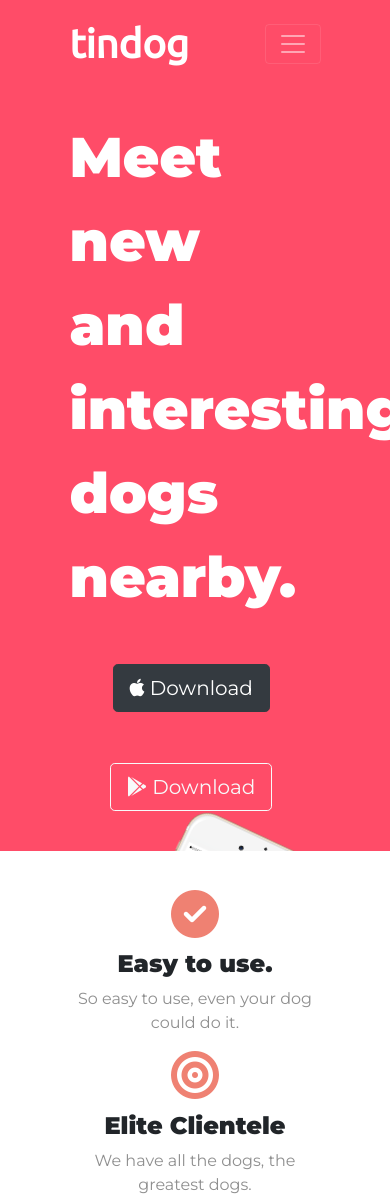
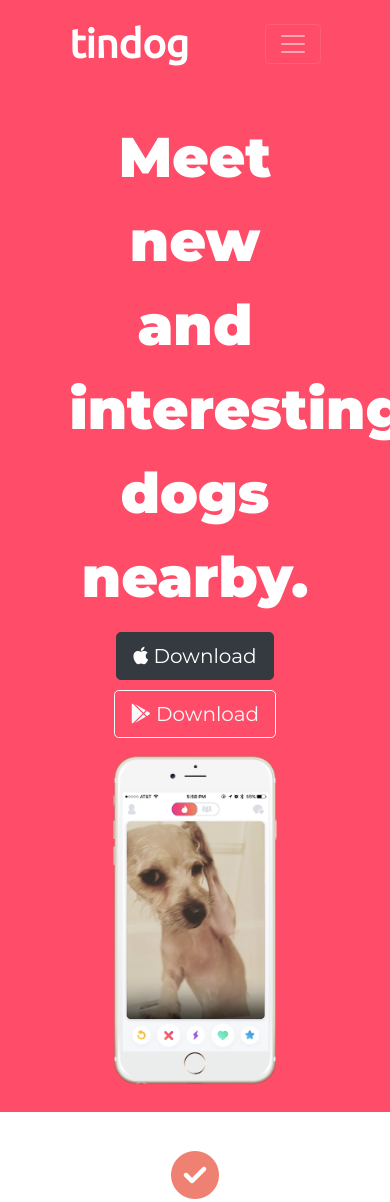
Before and after one commit to wanderfulife/tindog, a plain HTML site: page docs.html in a window 390 px wide. Shown: the top 1202 px of the page. Drawn offline with nearby package versions, Linux system fonts and the light colour scheme.

Commit message:
mediaQuery

```diff
--- a/css/styles.css
+++ b/css/styles.css
@@ -161,3 +161,18 @@
 .botbut{
 margin: 10px 5px;
 }
+
+@media (max-width: 1028px) {
+  .phoneimg {
+    margin-top: 5%;
+    position: static;
+    transform: rotate(0);
+    width: 65%;
+  }
+  h1{
+    text-align: center;
+  }
+  .download-button {
+    margin: 2%;
+  }
+}
```
